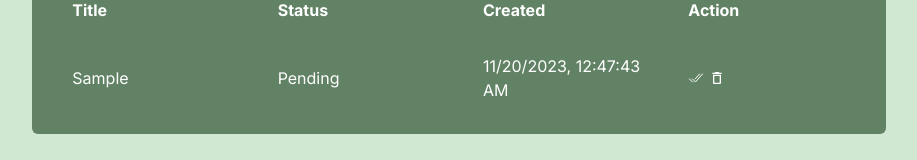
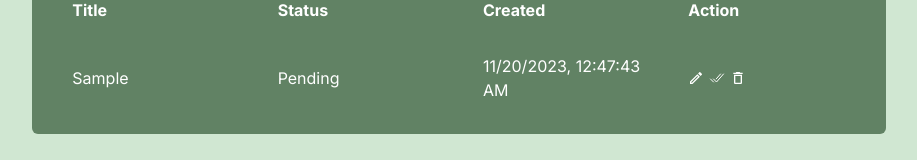
Before and after one commit to zahid-self/keeper-typescript, a Next.js app: page / in a window 1280 px wide. Both pictures are taken after typing "Sample" into the empty fields and a click on the button "Add Task". Shown: the part 382-542 px from the top of the page, without its empty margins (181-1098 px from the left). Built offline with nearby package versions, Linux system fonts and the light colour scheme.

Commit message:
feat(singletodo.tsx): add todo edit feature that will let user edit todo

```diff
--- a/src/app/page.tsx
+++ b/src/app/page.tsx
@@ -19,7 +19,12 @@ const Home: React.FC = () => {
     <main className="w-8/12 mx-auto flex justify-center items-center h-screen text-white">
       <div className="bg-[#618264] p-4 rounded-md	">
         <InputUI todoInput={todoInput} setTodoInput={setTodoInput} handleAddTodo={handleAddTodo} />
-        <TodoList todos={todos} setTodos={setTodos} />
+        <TodoList
+          todos={todos}
+          setTodos={setTodos}
+          setTodoInput={setTodoInput}
+          todoInput={todoInput}
+        />
       </div>
     </main>
   )
--- a/src/components/SingleTodo.tsx
+++ b/src/components/SingleTodo.tsx
@@ -1,15 +1,28 @@
 import { Todo } from "@/app/model"
-import React from "react"
+import React, { useEffect, useRef, useState } from "react"
 import { MdDeleteOutline } from "react-icons/md"
 import { IoCheckmarkDoneOutline } from "react-icons/io5"
+import { MdOutlineModeEdit } from "react-icons/md"
 
 interface Props {
   todos: Todo[]
   todo: Todo
   setTodos: React.Dispatch<React.SetStateAction<Todo[]>>
+  setTodoInput: React.Dispatch<React.SetStateAction<string>>
+  todoInput: string
 }
 
-const SingleTodo: React.FC<Props> = ({ todos, todo, setTodos }: Props) => {
+const SingleTodo: React.FC<Props> = ({ todos, todo, setTodos, setTodoInput, todoInput }: Props) => {
+  const [isEdit, setIsEdit] = useState<boolean>(false)
+  const intpurRef = useRef<HTMLInputElement>(null)
+  const [editTodo, setEditTodo] = useState<string>(todo.title)
+
+  useEffect(() => {
+    if (intpurRef.current) {
+      intpurRef.current.style.outline = "none"
+    }
+  }, [])
+
   const handeCompleted = (e: React.MouseEvent, id: number) => {
     setTodos(todos.map((todo) => (todo.id === id ? { ...todo, isDone: !todo.isDone } : todo)))
   }
@@ -18,13 +31,44 @@ const SingleTodo: React.FC<Props> = ({ todos, todo, setTodos }: Props) => {
     setTodos(todos.filter((todo) => todo.id !== id))
   }
 
+  const handleEdit = (e: React.MouseEvent) => {
+    setIsEdit(true)
+  }
+
+  const handleAddTodo = (e: React.FormEvent, id: number) => {
+    e.preventDefault()
+    setTodos(todos.map((todo) => (todo.id === id ? { ...todo, title: editTodo } : todo)))
+    setIsEdit(false)
+  }
+
   return (
     <tr className="rounded-lg mb-4">
-      <td className="px-6 py-4">{todo.title}</td>
+      {isEdit ? (
+        <td className="w-full">
+          <form
+            className="w-full flex justify-between px-4 py-2"
+            onSubmit={(e) => handleAddTodo(e, todo.id)}
+          >
+            <input
+              ref={intpurRef}
+              type="text"
+              value={editTodo}
+              onChange={(e) => setEditTodo(e.target.value)}
+              className="text-[#618264] w-10/12 px-4 py-2 border-2 border-[#B0D9B1] rounded-md"
+              placeholder="Enter your job here"
+            />
+          </form>
+        </td>
+      ) : (
+        <td className="px-6 py-4">{todo.title}</td>
+      )}
       <td className="px-6 py-4">{todo.isDone ? "Completed" : "Pending"}</td>
       <td className="px-6 py-4">{todo.createdAt.toLocaleString()}</td>
       <td className="px-6 py-4">
         <div className="flex gap-[5px]">
+          <span onClick={handleEdit}>
+            <MdOutlineModeEdit />
+          </span>
           <span onClick={(e) => handeCompleted(e, todo.id)}>
             <IoCheckmarkDoneOutline />
           </span>
--- a/src/components/Todos.tsx
+++ b/src/components/Todos.tsx
@@ -6,9 +6,11 @@ import SingleTodo from "./SingleTodo"
 interface Props {
   todos: Todo[]
   setTodos: React.Dispatch<React.SetStateAction<Todo[]>>
+  setTodoInput: React.Dispatch<React.SetStateAction<string>>
+  todoInput: string
 }
 
-const TodoList: React.FC<Props> = ({ todos, setTodos }: Props) => {
+const TodoList: React.FC<Props> = ({ todos, setTodos, setTodoInput, todoInput }: Props) => {
   return (
     <section className="w-full flex text-left">
       <table className="table-fixed w-full">
@@ -31,7 +33,14 @@ const TodoList: React.FC<Props> = ({ todos, setTodos }: Props) => {
         <tbody>
           {todos.length > 0 ? (
             todos.map((todo: Todo) => (
-              <SingleTodo key={todo.id} todos={todos} todo={todo} setTodos={setTodos} />
+              <SingleTodo
+                key={todo.id}
+                todos={todos}
+                todo={todo}
+                setTodos={setTodos}
+                setTodoInput={setTodoInput}
+                todoInput={todoInput}
+              />
             ))
           ) : (
             <tr>
```
